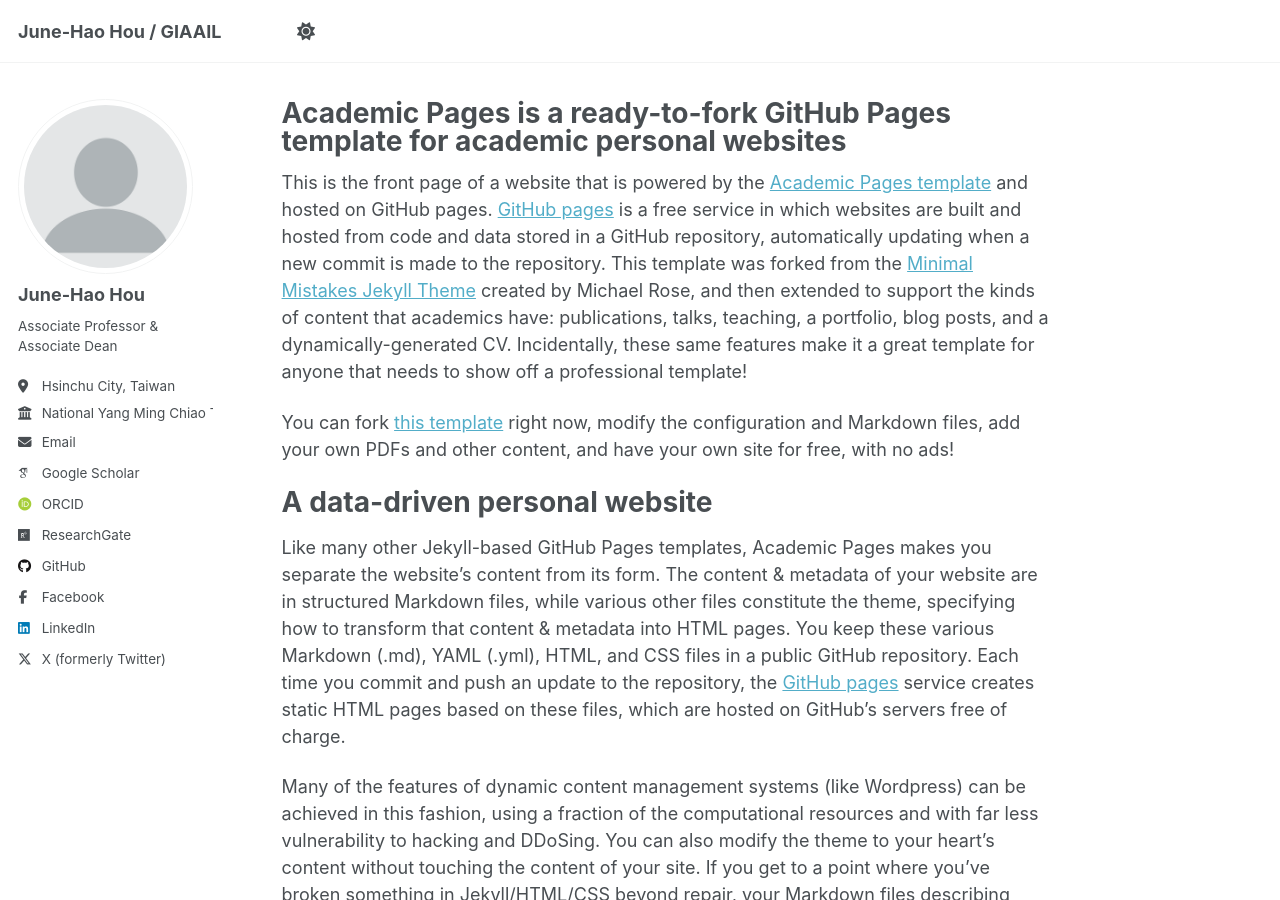
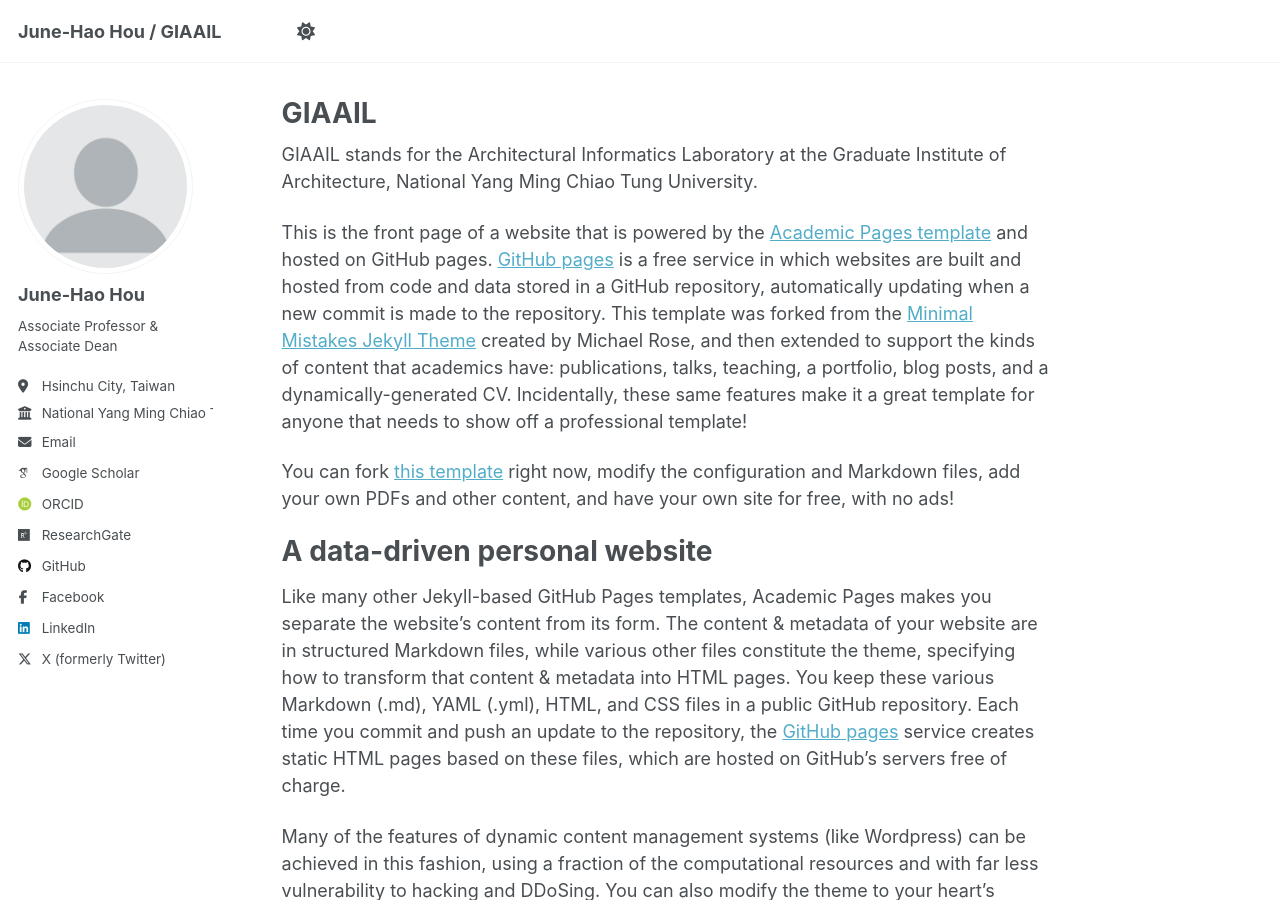
Before and after one commit to junehao/junehao.github.io, a Jekyll site: the page built from _pages/about.md, in a window 1280 px wide and 900 px high. Built offline with Jekyll 4.4.1, drawn with Linux system fonts in a browser that asks for light colours; some web fonts are replaced; a script that is not in the unit is left out.

Commit message:
Update about.md

```diff
--- a/_pages/about.md
+++ b/_pages/about.md
@@ -1,11 +1,13 @@
 ---
 permalink: /
-title: "Academic Pages is a ready-to-fork GitHub Pages template for academic personal websites"
+title: "GIAAIL"
 author_profile: true
 redirect_from:
   - /about/
   - /about.html
 ---
+
+GIAAIL stands for the Architectural Informatics Laboratory at the Graduate Institute of Architecture, National Yang Ming Chiao Tung University.
 
 This is the front page of a website that is powered by the [Academic Pages template](https://github.com/academicpages/academicpages.github.io) and hosted on GitHub pages. [GitHub pages](https://pages.github.com) is a free service in which websites are built and hosted from code and data stored in a GitHub repository, automatically updating when a new commit is made to the repository. This template was forked from the [Minimal Mistakes Jekyll Theme](https://mmistakes.github.io/minimal-mistakes/) created by Michael Rose, and then extended to support the kinds of content that academics have: publications, talks, teaching, a portfolio, blog posts, and a dynamically-generated CV. Incidentally, these same features make it a great template for anyone that needs to show off a professional template!
 
```
